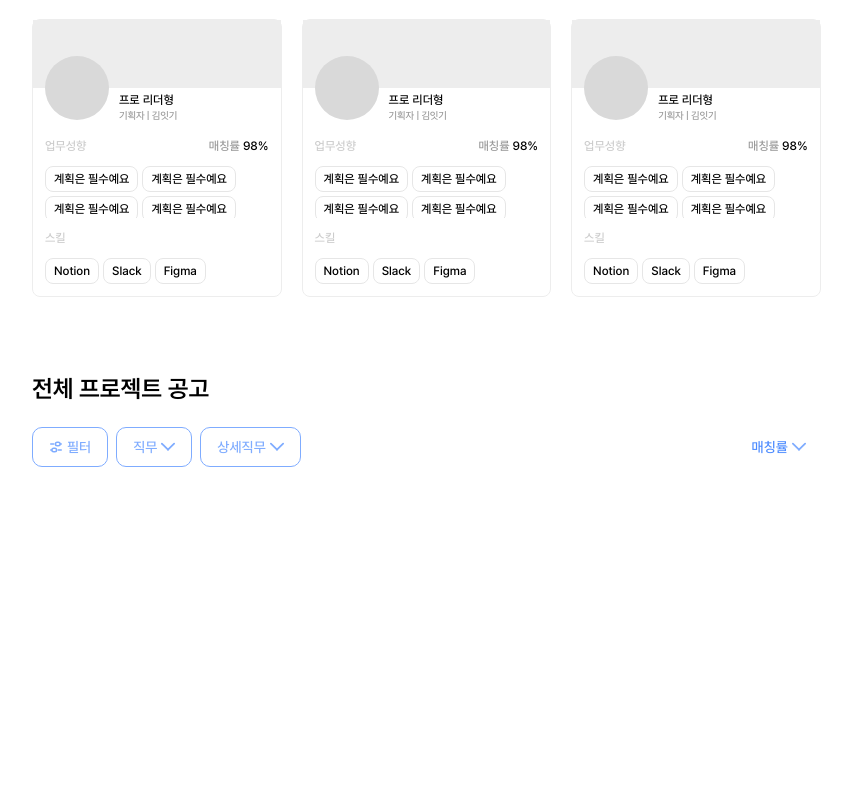
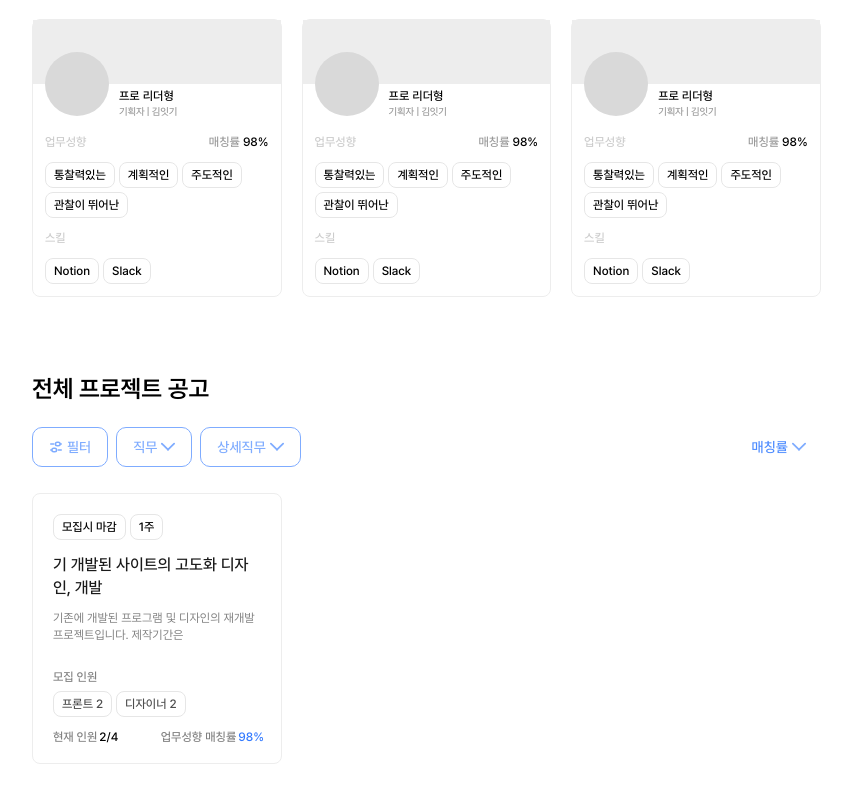
Before and after one commit to 9weeks-app-web/Team-2, a Next.js app: page /project in a window 1280 px wide. Shown: the part 827-1627 px from the top of the page, without its empty margins (428-1280 px from the left). Before the commit the page ends 1356 px from the top, so only its background shows below. Built offline with nearby package versions, Linux system fonts and the light colour scheme.

Commit message:
jaehyun, Feat:: Section3Card 컴포넌트 레이아웃 완성   #9

```diff
--- a/src/app/project/components/MainContents.tsx
+++ b/src/app/project/components/MainContents.tsx
@@ -2,7 +2,7 @@ import { flexColumn } from "@/components/Flex/flexStyle";
 
 import React from "react";
 import styled from "styled-components";
-import BigCard from "./BigCard";
+import BigCard from "./Section1Card";
 import SectionHeader from "../../../components/Section/SectionHeader";
 import SectionProgressProjects from "./Section/SectionProgressProjects";
 import SectionMemberRecomm from "./Section/SectionMemberRecomm";
--- a/src/app/project/components/MemberCard.tsx
+++ b/src/app/project/components/MemberCard.tsx
@@ -2,9 +2,9 @@ import { CardRadius } from "@/components/Card/cardStyle";
 import { flexColumn } from "@/components/Flex/flexStyle";
 import { colors } from "@/styles/colors";
 import { B2_M_12 } from "@/styles/stylesComponents/typographyComponents";
-import Image from "next/image";
 import React from "react";
 import styled from "styled-components";
+import Tag from "./Tag";
 const MemberCard = () => {
   return (
     <MemberContainer>
@@ -26,38 +26,18 @@ const MemberCard = () => {
             </B2_M_12>
           </RowContainer>
           <WorkContainer>
-            <Tag>
-              <B2_M_12>계획은 필수예요</B2_M_12>
-            </Tag>
-            <Tag>
-              <B2_M_12>계획은 필수예요</B2_M_12>
-            </Tag>
-            <Tag>
-              <B2_M_12>계획은 필수예요</B2_M_12>
-            </Tag>
-            <Tag>
-              <B2_M_12>계획은 필수예요</B2_M_12>
-            </Tag>
-            <Tag>
-              <B2_M_12>계획은 필수예요</B2_M_12>
-            </Tag>
-            <Tag>
-              <B2_M_12>계획은 필수예요</B2_M_12>
-            </Tag>
+            {/* @TODO 범위 초과시  외 몇명 구현해야됨 */}
+            <Tag text={"통찰력있는"} />
+            <Tag text={"계획적인"} />
+            <Tag text={"주도적인"} />
+            <Tag text={"관찰이 뛰어난"} />
           </WorkContainer>
           {/* 스킬 */}
           <B2_M_12 className="neutral20">스킬</B2_M_12>
           <SkillContainer>
             {/* @TODO 범위 초과시  외 몇명 구현해야됨 */}
-            <Tag>
-              <B2_M_12>Notion</B2_M_12>
-            </Tag>
-            <Tag>
-              <B2_M_12>Slack</B2_M_12>
-            </Tag>
-            <Tag>
-              <B2_M_12>Figma</B2_M_12>
-            </Tag>
+            <Tag text={"Notion"} />
+            <Tag text={"Slack"} />
           </SkillContainer>
         </InfoContainer>
       </ProfileContainer>
@@ -135,22 +115,13 @@ const InfoContainer = styled.div`
 
 const WorkContainer = styled.div`
   display: flex;
+  align-items: flex-start;
+  align-content: flex-start;
+  gap: 0.25rem;
+  align-self: stretch;
   flex-wrap: wrap;
-  gap: 0.25rem;
-  height: 3.25rem;
-  overflow: hidden;
 `;
 
-const Tag = styled.div`
-  display: flex;
-  padding: 0.375rem 0.5rem;
-  justify-content: center;
-  align-items: center;
-  gap: 0.25rem;
-  border-radius: 0.5rem;
-  border: 1px solid var(--Neutral-10, #e6e6e6);
-  background: var(--Neutral-white, #fff);
-`;
 const RowContainer = styled.div`
   display: flex;
   justify-content: space-between;
--- a/src/app/project/components/Section/SectionAllProjects.tsx
+++ b/src/app/project/components/Section/SectionAllProjects.tsx
@@ -1,6 +1,7 @@
 import React from "react";
 import styled from "styled-components";
 import SectionHeader from "../../../../components/Section/SectionHeader";
+import Section3Card from "../Section3Card";
 const SectionAllProjects = () => {
   const filterList = [
     {
@@ -19,6 +20,9 @@ const SectionAllProjects = () => {
         seeMoreHref={""}
         filterList={filterList}
       ></SectionHeader>
+      <ContentContainer>
+        <Section3Card />
+      </ContentContainer>
     </Section3>
   );
 };
@@ -26,3 +30,11 @@ const SectionAllProjects = () => {
 export default SectionAllProjects;
 
 const Section3 = styled.section``;
+const ContentContainer = styled.div`
+  display: flex;
+  width: 49.375rem;
+  align-items: flex-start;
+  align-content: flex-start;
+  gap: 1.25rem;
+  flex-wrap: wrap;
+`;
--- a/src/app/project/components/Section/SectionProgressProjects.tsx
+++ b/src/app/project/components/Section/SectionProgressProjects.tsx
@@ -1,6 +1,6 @@
 import React from "react";
 import styled from "styled-components";
-import BigCard from "../BigCard";
+import BigCard from "../Section1Card";
 import SectionHeader from "../../../../components/Section/SectionHeader";
 
 const SectionProgressProjects = () => {
--- a/src/app/project/components/BigCard.tsx
+++ b/src/app/project/components/Section1Card.tsx
@@ -7,7 +7,7 @@ import {
 import { font_weight } from "@/styles/typography";
 import React from "react";
 import styled from "styled-components";
-const BigCard = () => {
+const Section1Card = () => {
   return (
     <CardContainer>
       <CardInfo>
@@ -27,7 +27,7 @@ const BigCard = () => {
   );
 };
 
-export default BigCard;
+export default Section1Card;
 
 const CardContainer = styled.div`
   flex-shrink: 0;
--- /dev/null
+++ b/src/app/project/components/Section3Card.tsx
@@ -0,0 +1,125 @@
+import { CardRadius } from "@/components/Card/cardStyle";
+import React from "react";
+import styled from "styled-components";
+import Tag from "./Tag";
+import { font_size, font_weight, line_height } from "@/styles/typography";
+import { colors } from "@/styles/colors";
+import { B2_M_12 } from "@/styles/stylesComponents/typographyComponents";
+import { flexColumn } from "@/components/Flex/flexStyle";
+const Section3Card = () => {
+  return (
+    <CardContainer>
+      <Header>
+        <Tag text={"모집시 마감"} />
+        <Tag text={"1주"} />
+      </Header>
+      <Info>
+        <Title>기 개발된 사이트의 고도화 디자인, 개발</Title>
+        <Desc>
+          {/* 일정 글자수 이상시 더보기 처리  */}
+          기존에 개발된 프로그램 및 디자인의 재개발 프로젝트입니다. 제작기간은
+        </Desc>
+      </Info>
+      <MemberQuota>
+        <B2_M_12 className="neutral50">모집 인원</B2_M_12>
+        <TagContainer>
+          <Tag text={"프론트 2"} />
+          <Tag text={"디자이너 2"} />
+        </TagContainer>
+      </MemberQuota>
+      <Footer>
+        <TextContainer>
+          <B2_M_12 className="neutral50">현재 인원</B2_M_12>
+          <B2_M_12>2/4</B2_M_12>
+        </TextContainer>
+        <TextContainer>
+          <B2_M_12 className="neutral50">업무성향 매칭률</B2_M_12>
+          <B2_M_12 className="primary80">98%</B2_M_12>
+        </TextContainer>
+      </Footer>
+    </CardContainer>
+  );
+};
+
+export default Section3Card;
+
+const CardContainer = styled.div`
+  display: flex;
+  width: 15.625rem;
+  padding: 1.25rem;
+  flex-direction: column;
+  align-items: flex-start;
+  gap: 0.875rem;
+  background: #fff;
+  border-radius: 0.5rem;
+  ${CardRadius}
+
+  & .neutral50 {
+    color: var(${colors.NEUTRAL_50});
+  }
+  & .primary80 {
+    color: var(${colors.PRIMARY_80});
+  }
+`;
+
+const Header = styled.div`
+  display: flex;
+  align-items: flex-start;
+  gap: 0.25rem;
+`;
+
+const Info = styled.div`
+  display: flex;
+  height: 6.4375rem;
+  flex-direction: column;
+  align-items: flex-start;
+  gap: 0.5rem;
+  align-self: stretch;
+`;
+
+const Title = styled.div`
+  height: 2.75rem;
+  flex: 1 0 0;
+  font-size: var(${font_size.FONT_SIZE_16});
+  font-weight: var(${font_weight.FONT_WEIGHT_500_M});
+  color: var(${colors.NEUTRAL_90});
+  line-height: var(${line_height.LINE_HEIGHT_140});
+`;
+const Desc = styled.div`
+  height: 3.1875rem;
+  flex: 1 0 0;
+  font-size: var(${font_size.FONT_SIZE_12});
+  font-weight: var(${font_weight.FONT_WEIGHT_400_R});
+  color: var(${colors.NEUTRAL_50});
+  line-height: var(${line_height.LINE_HEIGHT_140});
+`;
+
+const MemberQuota = styled.div`
+  ${flexColumn}
+  align-items: flex-start;
+  gap: 0.5rem;
+`;
+
+const TagContainer = styled.div`
+  display: flex;
+  align-items: flex-start;
+  gap: 0.25rem;
+
+  & {
+    color: var(${colors.NEUTRAL_70});
+  }
+`;
+
+const Footer = styled.div`
+  display: flex;
+  width: 13.1875rem;
+  justify-content: space-between;
+  align-items: center;
+`;
+
+const TextContainer = styled.div`
+  display: flex;
+  justify-content: flex-end;
+  align-items: center;
+  gap: 0.125rem;
+`;
--- /dev/null
+++ b/src/app/project/components/Tag.tsx
@@ -0,0 +1,23 @@
+import { colors } from "@/styles/colors";
+import { B2_M_12 } from "@/styles/stylesComponents/typographyComponents";
+import React from "react";
+import styled from "styled-components";
+const Tag = ({ text }: { text: string }) => {
+  return (
+    <Container>
+      <B2_M_12>{text}</B2_M_12>
+    </Container>
+  );
+};
+
+export default Tag;
+
+const Container = styled.div`
+  display: flex;
+  padding: 0.375rem 0.5rem;
+  justify-content: center;
+  align-items: center;
+  gap: 0.25rem;
+  border-radius: 0.5rem;
+  border: 1px solid var(${colors.NEUTRAL_10});
+`;
```
